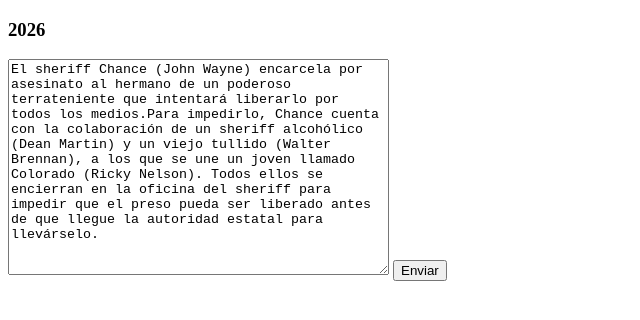
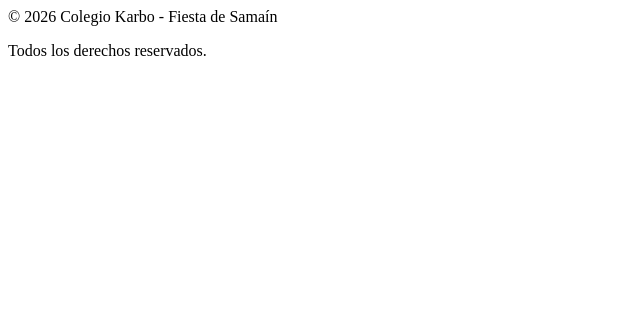
Before and after one commit to clunii-lab/trabajomoncho, a plain HTML site: page index.html in a window 1280 px wide. Shown: the whole page, without its empty margins (0-640 px from the left). Drawn offline with Linux system fonts and the light colour scheme.

Commit message:
index.html

```diff
--- a/index.html
+++ b/index.html
@@ -1,19 +1,6 @@
-<!DOCTYPE html>
-<html lang="es">
-<head>
-    <meta charset="UTF-8">
-    <meta name="viewport" content="width=device-width, initial-scale=1.0">
-    <title>Fiesta de Samain - Colegio Karbo</title>
-	<h3>2026</h3>
-    <link rel="stylesheet" href="style.css">
-</head>
-<body>
-    <header>
-             <div id="contenedor">
-		<form action="php/datos.php" method="post" id="formu" name="formu">
-			<textarea name="texto" id="texto" rows="14" cols="45" >El sheriff Chance (John Wayne) encarcela por asesinato al hermano de un poderoso terrateniente que intentará liberarlo por todos los medios.Para impedirlo, Chance cuenta con la colaboración de un sheriff alcohólico (Dean Martin) y un viejo tullido (Walter Brennan), a los que se une un joven llamado Colorado (Ricky Nelson). Todos ellos se encierran en la oficina del sheriff para impedir que el preso pueda ser liberado antes de que llegue la autoridad estatal para llevárselo.
-			</textarea>
-			<button type="submit" name="enviar" id="enviar">Enviar</button>
-		</form>
-	</div>
-    </header>
+    <footer>
+        <p>© 2026 Colegio Karbo - Fiesta de Samaín</p>
+        <p>Todos los derechos reservados.</p>
+    </footer>
+</body>
+</html>
```
